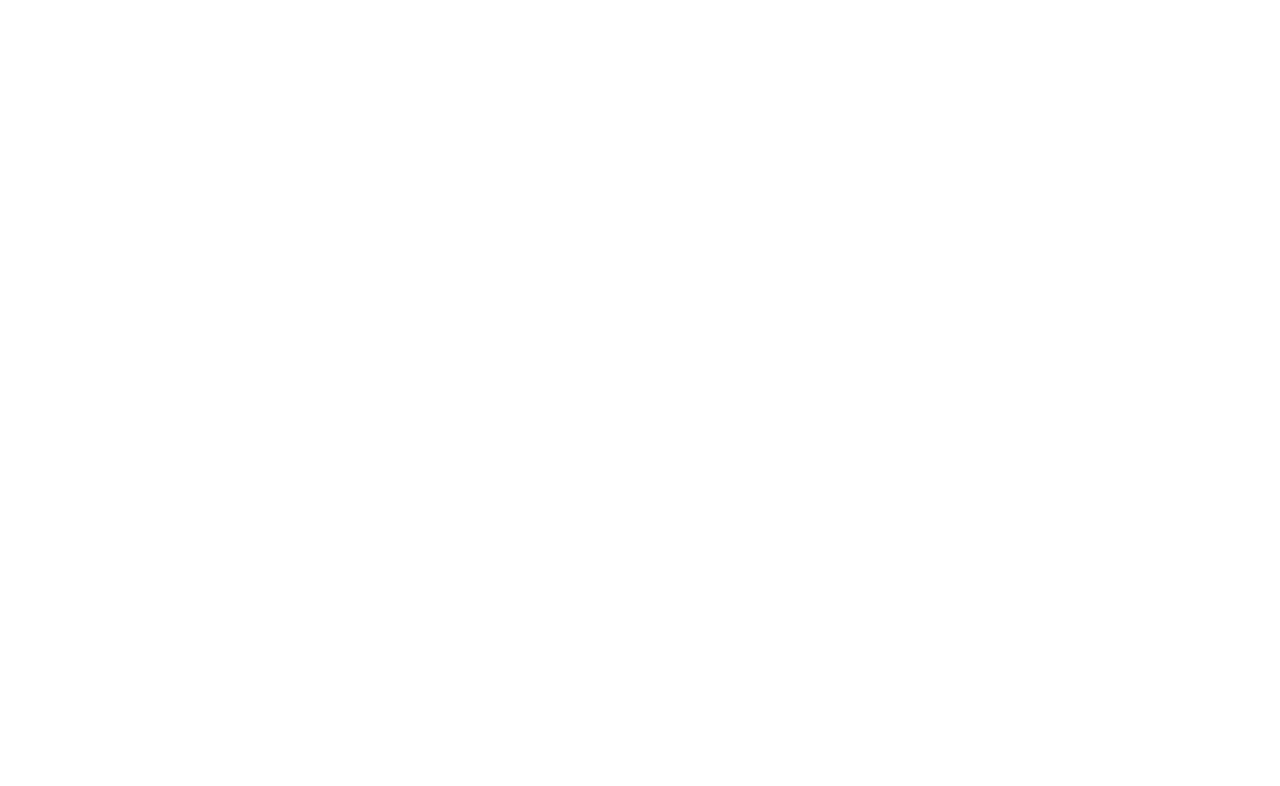
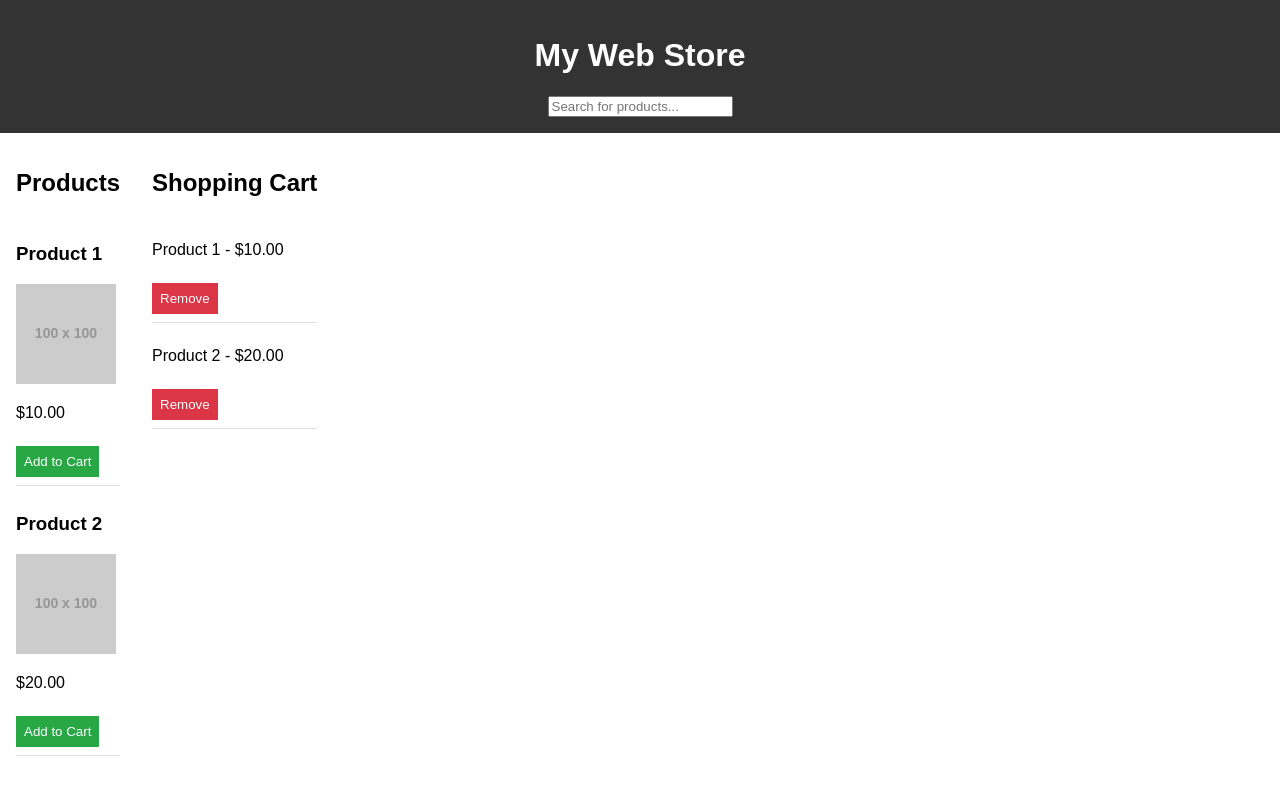
Before and after one commit to amr7980/ShoppingCart, a plain HTML site: page index.html in a window 1280 px wide. Drawn offline with Linux system fonts and the light colour scheme; placeholder pictures from the web are drawn by us.

Commit message:
Update index.html

```diff
--- a/index.html
+++ b/index.html
@@ -1 +1,105 @@
-<title>Web Storefront</title> <style> body { font-family: Arial, sans-serif; margin: 0; padding: 0; display: flex; flex-direction: column; } header { background-color: #333; color: white; padding: 1rem; text-align: center; } search-bar { margin-top: 1rem; text-align: center; } search-bar input { padding: 0.5rem; width: 50%; } main { display: flex; padding: 1rem; gap: 2rem; } product-list, shopping-cart { flex: 1; border: 1px solid #ccc; padding: 1rem; border-radius: 8px; background-color: #f9f9f9; } .product { border-bottom: 1px solid #ddd; padding: 0.5rem 0; } .product img { width: 100px; } .cart-item { border-bottom: 1px solid #ddd; padding: 0.5rem 0; } button { padding: 0.5rem; margin-top: 0.5rem; background-color: #28a745; color: white; border: none; cursor: pointer; } button.remove { background-color: #dc3545; } </style>
+<!DOCTYPE html>
+<html lang="en">
+<head>
+  <meta charset="UTF-8">
+  <title>Web Storefront</title>
+  <style>
+    body {
+      font-family: Arial, sans-serif;
+      margin: 0;
+      padding: 0;
+      display: flex;
+      flex-direction: column;
+    }
+    header {
+      background-color: #333;
+      color: white;
+      padding: 1rem;
+      text-align: center;
+    }
+    search-bar {
+      margin-top: 1rem;
+      text-align: center;
+    }
+    search-bar input {
+      padding: 0.5rem;
+      width: 50%;
+    }
+    main {
+      display: flex;
+      padding: 1rem;
+      gap: 2rem;
+    }
+    product-list, shopping-cart {
+      flex: 1;
+      border: 1px solid #ccc;
+      padding: 1rem;
+      border-radius: 8px;
+      background-color: #f9f9f9;
+    }
+    .product {
+      border-bottom: 1px solid #ddd;
+      padding: 0.5rem 0;
+    }
+    .product img {
+      width: 100px;
+    }
+    .cart-item {
+      border-bottom: 1px solid #ddd;
+      padding: 0.5rem 0;
+    }
+    button {
+      padding: 0.5rem;
+      margin-top: 0.5rem;
+      background-color: #28a745;
+      color: white;
+      border: none;
+      cursor: pointer;
+    }
+    button.remove {
+      background-color: #dc3545;
+    }
+  </style>
+</head>
+<body>
+
+  <header>
+    <h1>My Web Store</h1>
+    <!-- Search Bar -->
+    <div id="search-bar">
+      <input type="text" placeholder="Search for products...">
+    </div>
+  </header>
+
+  <main>
+    <section id="product-list">
+      <h2>Products</h2>
+      <div class="product">
+        <h3>Product 1</h3>
+        <img src="https://via.placeholder.com/100" alt="Product 1">
+        <p>$10.00</p>
+        <button>Add to Cart</button>
+      </div>
+      <div class="product">
+        <h3>Product 2</h3>
+        <img src="https://via.placeholder.com/100" alt="Product 2">
+        <p>$20.00</p>
+        <button>Add to Cart</button>
+      </div>
+    </section>
+    <aside id="shopping-cart">
+      <h2>Shopping Cart</h2>
+      <div class="cart-item">
+        <p>Product 1 - $10.00</p>
+        <button class="remove">Remove</button>
+      </div>
+      <div class="cart-item">
+        <p>Product 2 - $20.00</p>
+        <button class="remove">Remove</button>
+      </div>
+    </aside>
+
+  </main>
+
+</body>
+</html>
```
